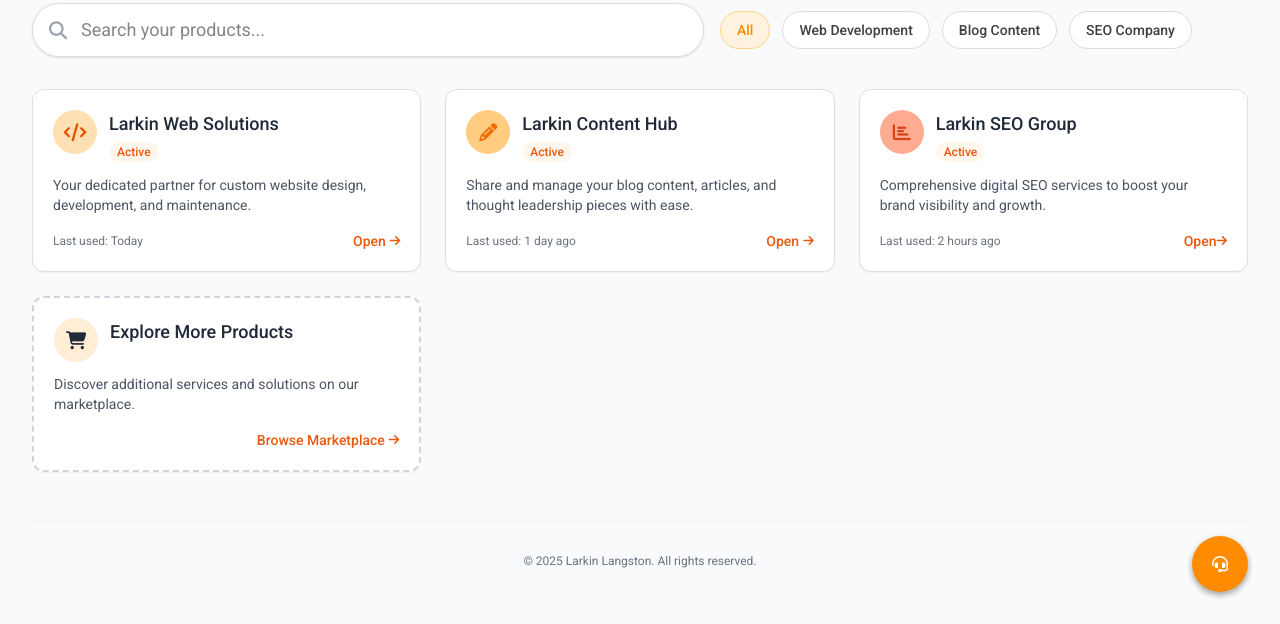
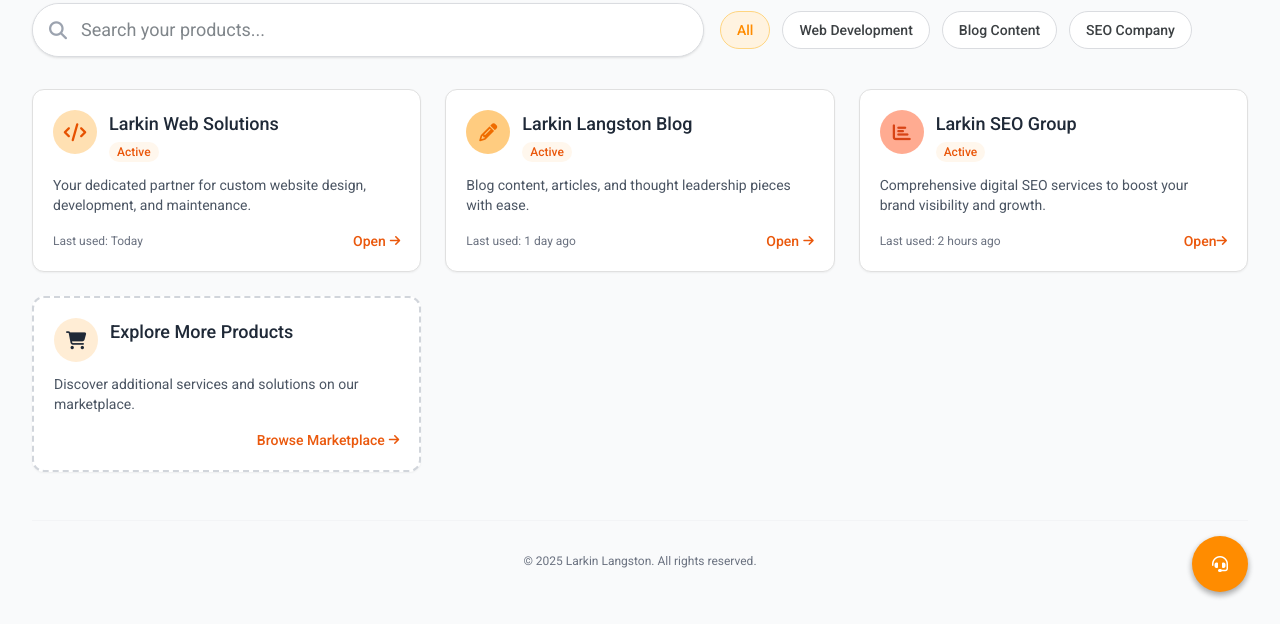
Before and after one commit to LarkinLangstonLabs/product, a plain HTML site: page index.html in a window 1280 px wide. Shown: the part 176-800 px from the top of the page. Drawn offline with nearby package versions, Linux system fonts and the light colour scheme.

Commit message:
Update index.html

```diff
--- a/index.html
+++ b/index.html
@@ -189,11 +189,11 @@
                                 <i class="fas fa-pencil-alt text-lg" aria-hidden="true"></i>
                             </div>
                             <div>
-                                <h3 class="font-medium text-lg text-gray-800">Larkin Content Hub</h3>
+                                <h3 class="font-medium text-lg text-gray-800">Larkin Langston Blog</h3>
                                 <span class="text-xs text-orange-600 font-medium bg-orange-50 px-2 py-0.5 rounded-full mt-1 inline-block">Active</span>
                             </div>
                         </div>
-                        <p class="text-gray-600 text-sm mb-4 line-clamp-3 flex-grow">Share and manage your blog content, articles, and thought leadership pieces with ease.</p>
+                        <p class="text-gray-600 text-sm mb-4 line-clamp-3 flex-grow">Blog content, articles, and thought leadership pieces with ease.</p>
                         <div class="flex justify-between items-center text-sm">
                             <span class="text-gray-500 text-xs">Last used: 1 day ago</span>
                             <a href="https://blog.larkinlangston.com" class="text-orange-600 hover:text-orange-800 font-medium flex items-center group">
```
